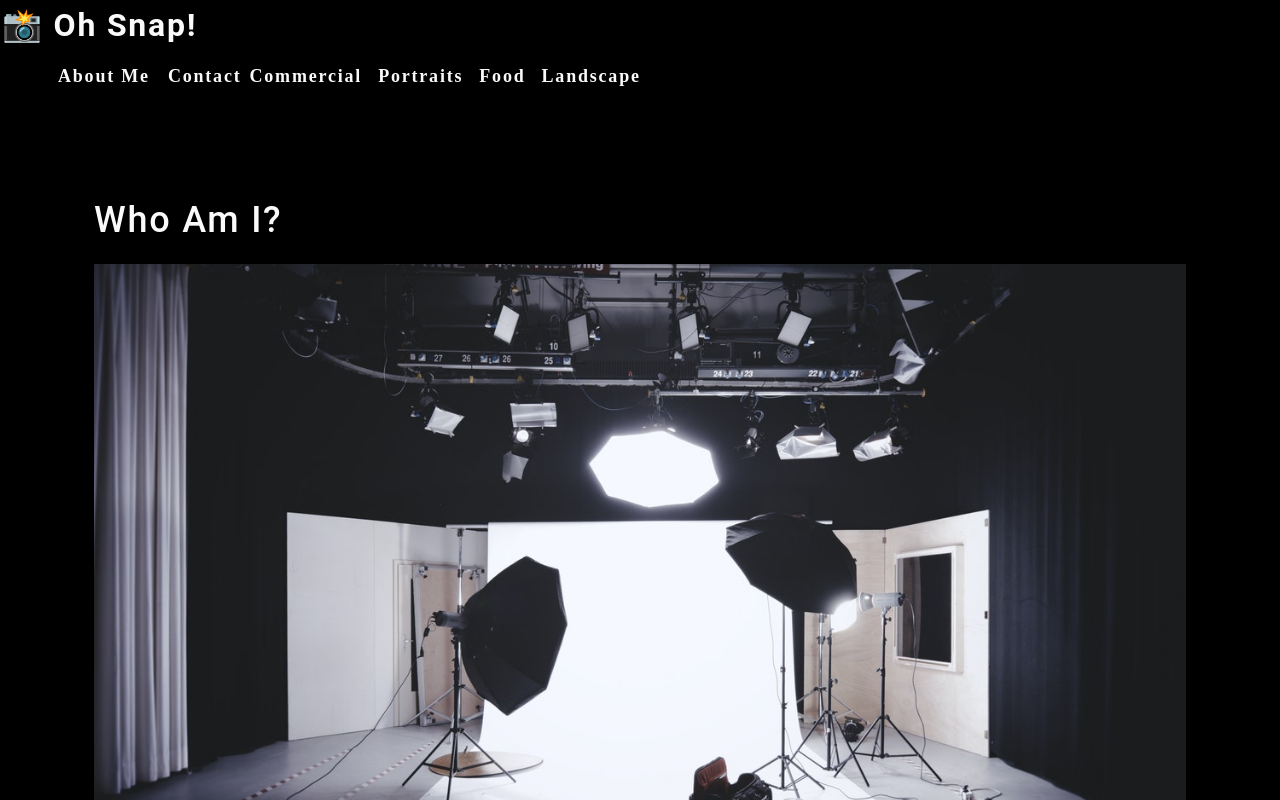
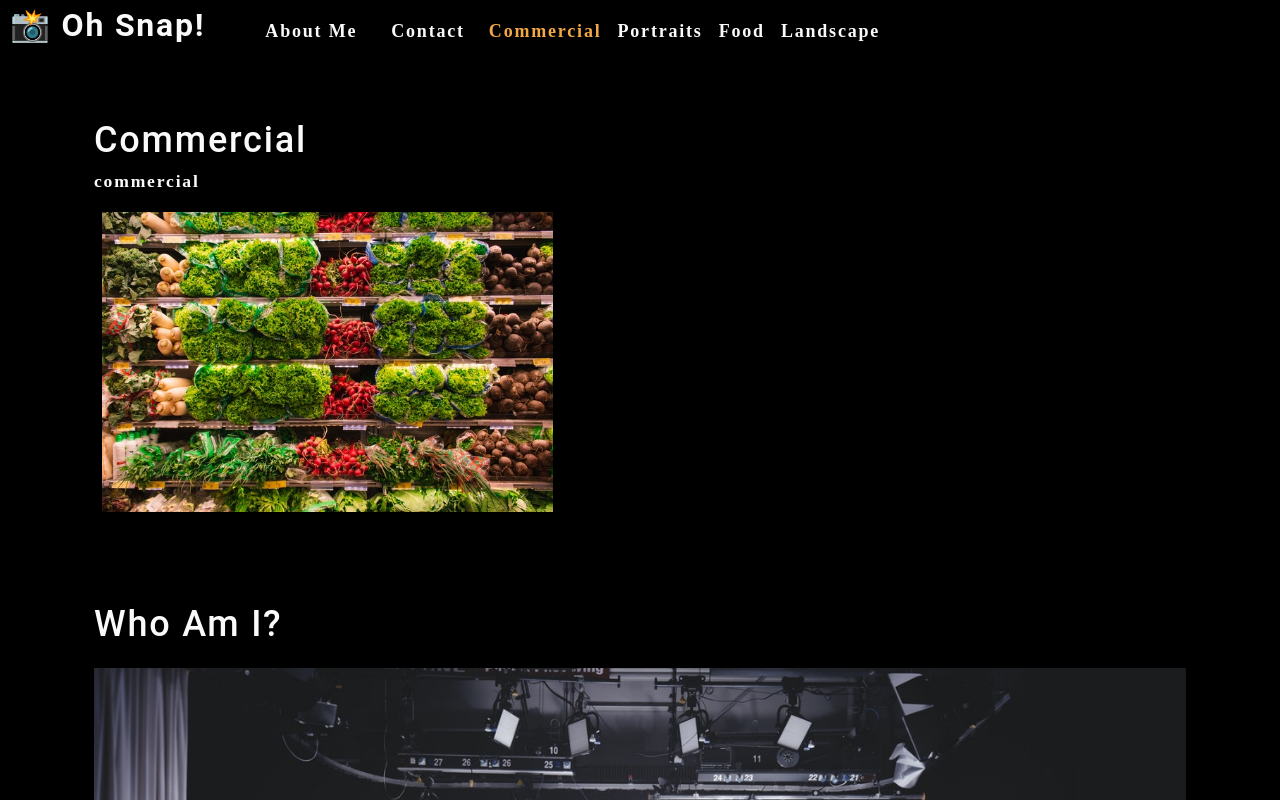
Before and after one commit to bpiper91/oh-snap, a React (Create React App) app in the folder photo-port/: page / in a window 1280 px wide. Shown: the top 800 px of the page. Built offline with nearby package versions, Linux system fonts and the light colour scheme.

Commit message:
added Gallery component, added useState and useEffect hooks for updating page on user interaction

```diff
--- a/photo-port/src/App.js
+++ b/photo-port/src/App.js
@@ -1,12 +1,35 @@
-import React from 'react';
+import React, { useState } from 'react';
 import About from './components/About';
 import Nav from './components/Nav';
+import Gallery from './components/Gallery';
 
 function App() {
+  const [categories] = useState([
+    {
+      name: 'commercial',
+      description: 'Photos of grocery stores, food trucks, and other commercial projects'
+    },
+    {
+      name: 'portraits',
+      description: 'Portraits of people in my life'
+    },
+    {
+      name: 'food',
+      description: 'Delicious delicacies'
+    },
+    {
+      name: 'landscape',
+      description: 'Fields, farmhouses, waterfalls, and the beauty of nature'
+    }
+  ]);
+
+  const [currentCategory, setCurrentCategory] = useState(categories[0]);
+
   return (
     <div>
-      <Nav></Nav>
+      <Nav categories={categories} setCurrentCategory={setCurrentCategory} currentCategory={currentCategory}></Nav>
       <main>
+        <Gallery></Gallery>
         <About></About>
       </main>
     </div>
--- /dev/null
+++ b/photo-port/src/components/Gallery/index.js
@@ -0,0 +1,22 @@
+import React from 'react';
+import { capitalizeFirstLetter } from '../../utils/helpers';
+import photo from '../../assets/small/commercial/0.jpg';
+
+function Gallery(props) {
+    const currentCategory = {
+        name: "commercial",
+        description: "Photos of grocery stores, food trucks, and other commercial projects"
+    };
+
+    return (
+        <section>
+            <h1>{capitalizeFirstLetter(currentCategory.name)}</h1>
+            <p>{currentCategory.name}</p>
+            <div className='flex-row'>
+                <img src={photo} alt="Commercial Example" className='img-thumbnail mx-1' />
+            </div>
+        </section>
+    );
+};
+
+export default Gallery;
--- a/photo-port/src/components/Nav/index.js
+++ b/photo-port/src/components/Nav/index.js
@@ -1,51 +1,34 @@
-import React from 'react';
+import React, { useEffect } from 'react';
+import { capitalizeFirstLetter } from '../../utils/helpers';
 
-const categories = [
-    {
-        name: "Commercial",
-        description:
-            "Photos of grocery stores, food trucks, and other commercial projects",
-    },
-    {
-        name: "Portraits",
-        description: "Portraits of people in my life"
-    },
-    {
-        name: "Food",
-        description: "Delicious delicacies"
-    },
-    {
-        name: "Landscape",
-        description: "Fields, farmhouses, waterfalls, and the beauty of nature",
-    },
-];
+function Nav(props) {
+    const {
+        categories = [],
+        setCurrentCategory,
+        currentCategory
+    } = props;
 
-function categorySelected(name) {
-    console.log(`${name} clicked`);
-}
+    useEffect(() => {
+        document.title = capitalizeFirstLetter(currentCategory.name);
+    }, [currentCategory]);
 
-function Nav() {
     return (
-        <header>
+        <header className="flex-row px-1">
             <h2>
-                <a href="/" data-testid="link">
-                    <span role="img" aria-label="camera"> 📸</span> Oh Snap!
-                </a>
+                <a href="/" data-testid="link"><span role="img" aria-label="camera"> 📸</span> Oh Snap!</a>
             </h2>
             <nav>
                 <ul className="flex-row">
                     <li className="mx-2">
-                        <a href="#about" data-testid="about">
-                            About Me
-                        </a>
+                        <a href="#about" data-testid="about">About Me</a>
                     </li>
-                    <li>
+                    <li className='mx-2'>
                         <span>Contact</span>
                     </li>
                     {categories.map((category) => (
-                        <li className="mx-1" key={category.name} >
-                            <span onClick={() => categorySelected(category.name)} >
-                                {category.name}
+                        <li className={`mx-1 ${currentCategory.name === category.name && 'navActive'}`} key={category.name} >
+                            <span onClick={() => { setCurrentCategory(category) }} >
+                                {capitalizeFirstLetter(category.name)}
                             </span>
                         </li>
                     ))}
```
